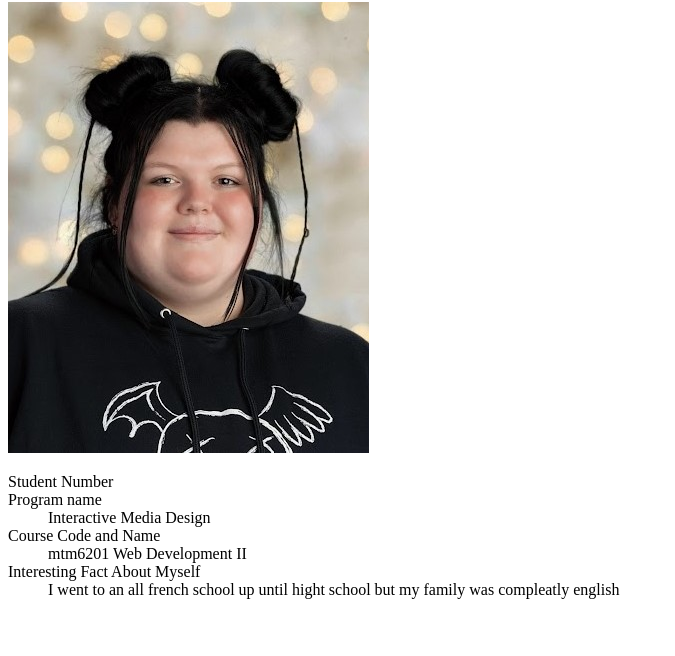
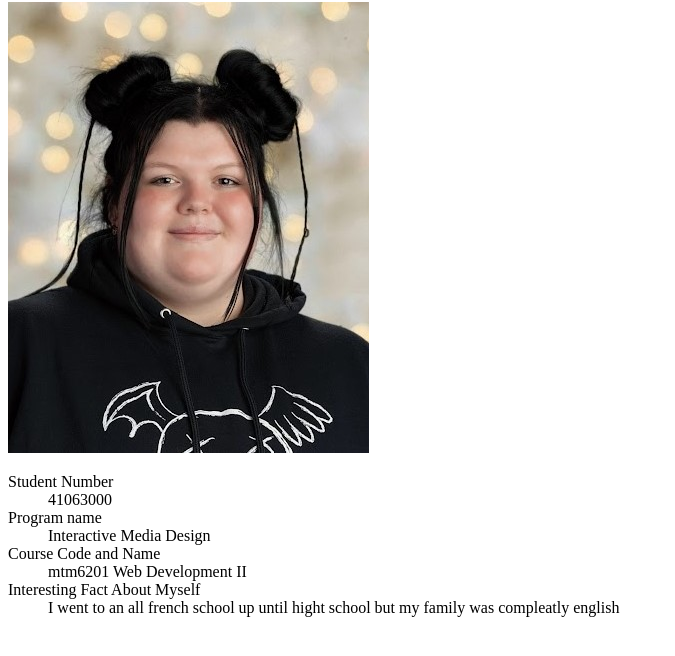
Before and after one commit to robi0859/mtm6201-week1-040, a plain HTML site: page index.html in a window 1280 px wide. Shown: the part 78-734 px from the top of the page, without its empty margins (0-675 px from the left). Drawn offline with Linux system fonts and the light colour scheme.

Commit message:
adding student number

```diff
--- a/index.html
+++ b/index.html
@@ -4,7 +4,7 @@
     <meta charset="UTF-8">
     <meta http-equiv="X-UA-Compatible" content="IE=edge">
     <meta name="viewport" content="width=device-width, initial-scale=1.0">
-    <title>Week 1 Assignment</title>
+    <title>Ciara Robinson</title>
 </head>
 <body>
     <header>
@@ -16,7 +16,7 @@
     <div>
         <dl>
             <dt>Student Number</dt>
-            <dd></dd>
+            <dd>41063000</dd>
 
             <dt>Program name</dt>
             <dd>Interactive Media Design</dd>
```
